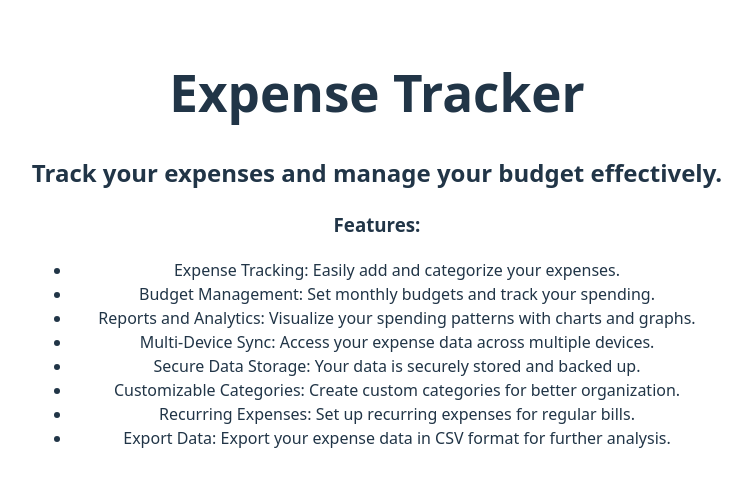
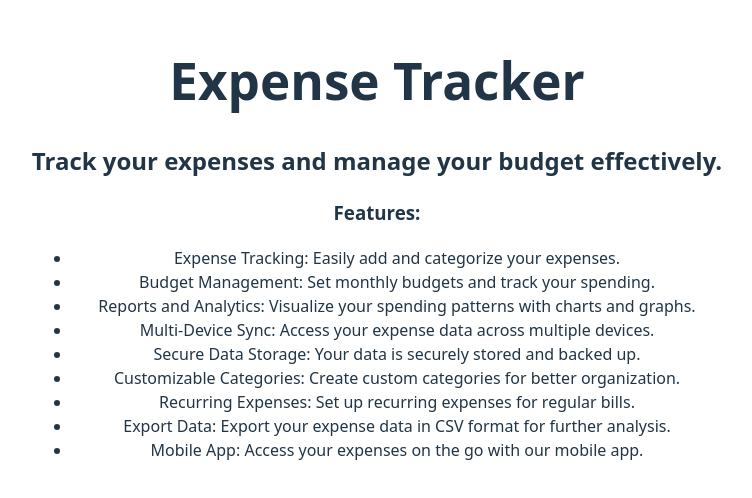
Before and after one commit to iamdhruv17/Full-stack-feb26, a React (Vite) app in the folder expense/: page / in a window 1280 px wide. Shown: the part 152-650 px from the top of the page, without its empty margins (263-1015 px from the left). Built offline with nearby package versions, Linux system fonts and the light colour scheme.

Commit message:
03-03-2026

```diff
--- a/expense/src/App.jsx
+++ b/expense/src/App.jsx
@@ -21,7 +21,7 @@ function App() {
       <li>Customizable Categories: Create custom categories for better organization.</li>
       <li>Recurring Expenses: Set up recurring expenses for regular bills.</li>
       <li>Export Data: Export your expense data in CSV format for further analysis.</li>
-
+      <li>Mobile App: Access your expenses on the go with our mobile app.</li>
     </ul>
 
 
```
